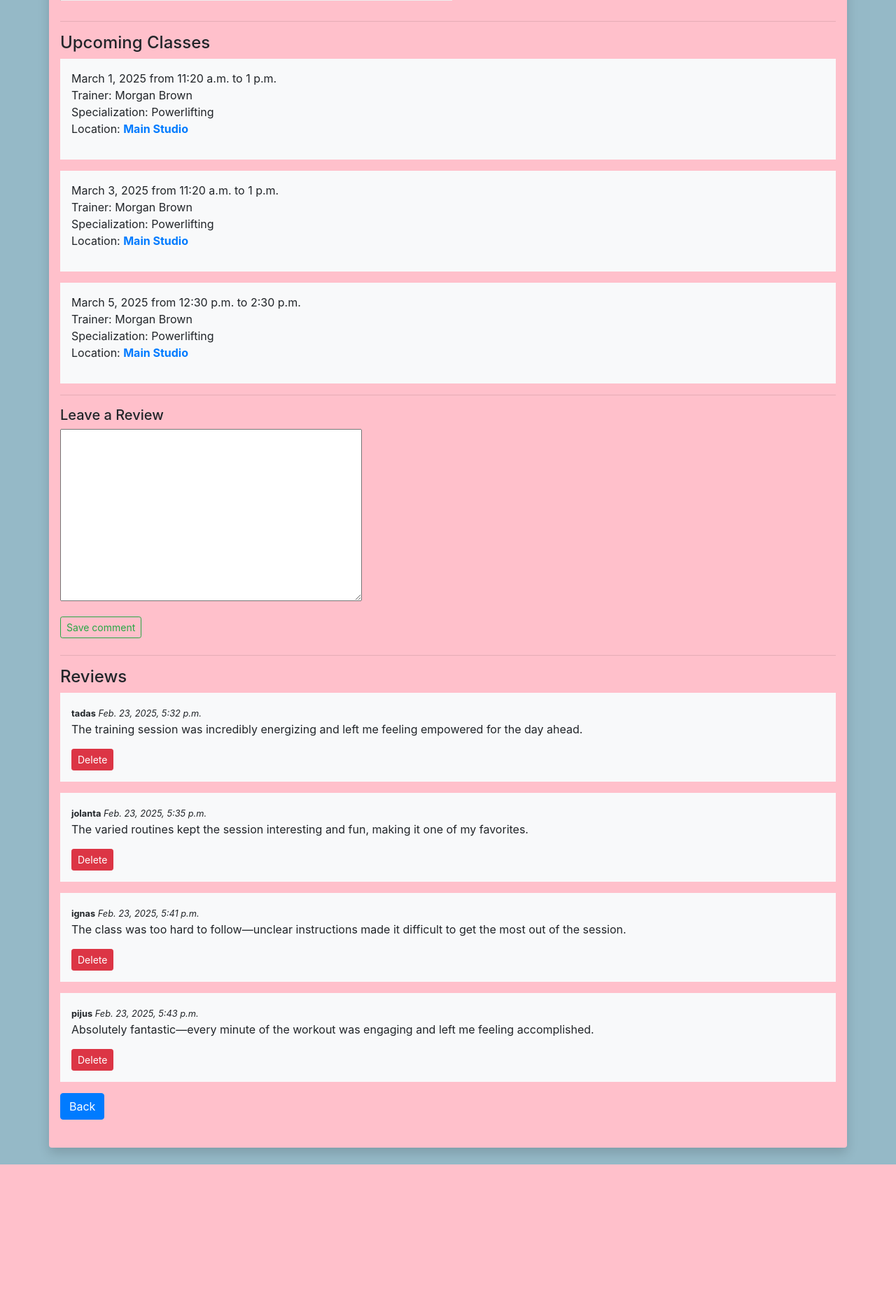
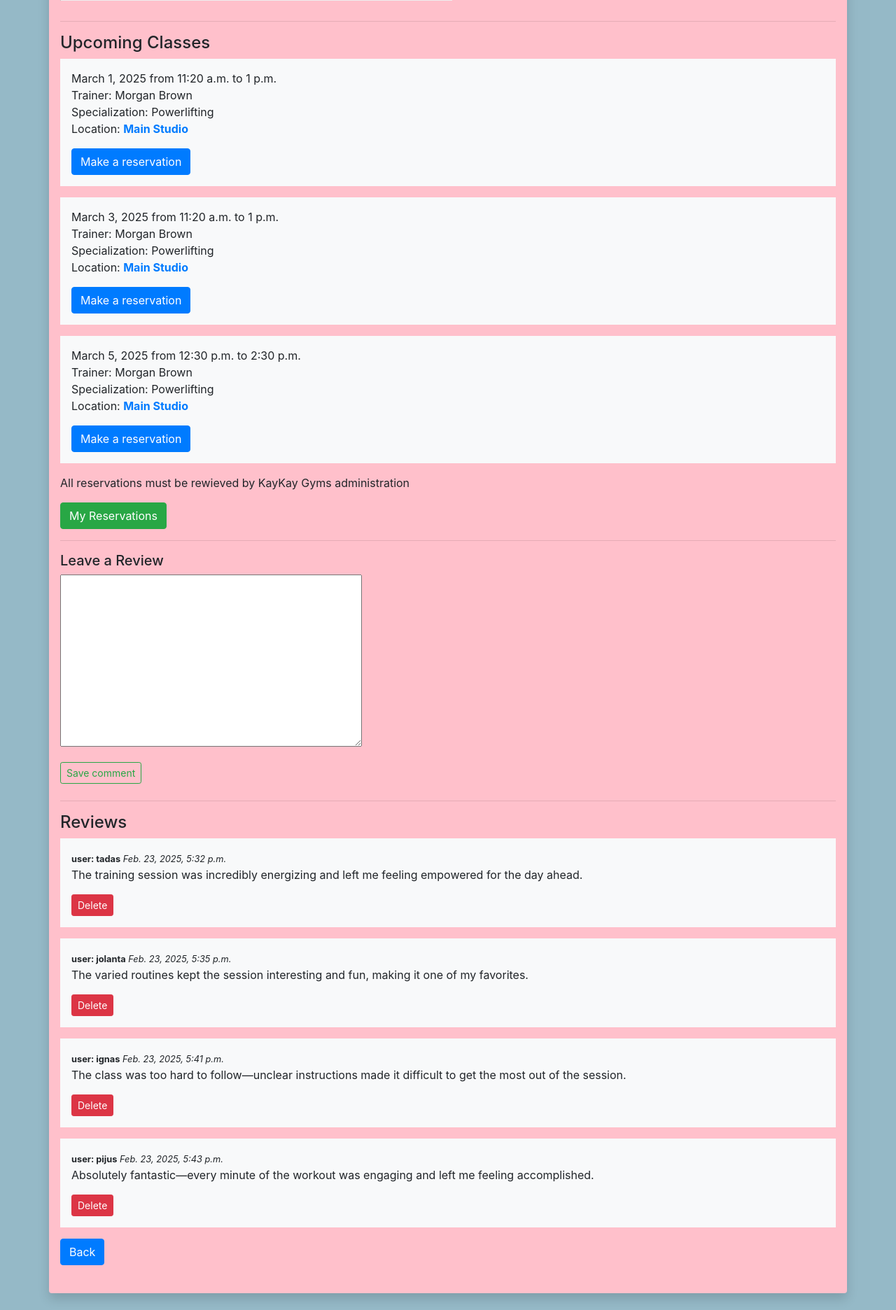
Before and after one commit to Tomanaitis/Diplominis_gym_django, a Django app: page /gym/trainingsession/6 in a window 1280 px wide. Shown: the part 1111-2983 px from the top of the page at 70% size. Before the commit the page ends 2775 px from the top, so only its background shows below. Run offline with Django 4.2, Linux system fonts and the light colour scheme; a user stored in the database is signed in; data comes from the database, SQL or seed files in the repository; both versions use the stored data as it was after the commit; some libraries are stand-ins or nearby versions; grey boxes are pictures that could not be loaded.

Commit message:
user reservation button on training session schedule. success message.

```diff
--- a/gym/templates/reservations.html
+++ b/gym/templates/reservations.html
@@ -12,8 +12,7 @@
                 <h6 class="card-subtitle mb-2 text-muted">Trainer: {{ reservation.schedule.trainer }}</h6>
                 <p class="card-text">
                     <strong>Date:</strong> {{ reservation.schedule.date }}<br>
-                    <strong>Time:</strong> {{ reservation.schedule.start_time }} - {{ reservation.schedule.end_time
-                    }}<br>
+                    <strong>Time:</strong> {{ reservation.schedule.start_time }} - {{ reservation.schedule.end_time }}<br>
                     <strong>Location:</strong>
                     <span class="font-weight-bold
                 {% if reservation.schedule.location == '1' %}text-default
@@ -41,5 +40,6 @@
 </div>
 {% else %}
 <p>No reservations found.</p>
+
 {% endif %}
 {% endblock %}
--- a/gym/templates/training_session.html
+++ b/gym/templates/training_session.html
@@ -10,7 +10,7 @@
             <hr>
             <div class="mb-3">
                 {% if trainingsession.ts_cover %}
-                <img src="{{ trainingsession.ts_cover.url }}" class="card-img-top" style="max-width: 500px;"
+                <img src="{{ trainingsession.ts_cover.url }}" class="card-img-top" style="max-width: 500px"
                      alt="{{ trainingsession.name }}">
                 {% else %}
                 <img src="{% static 'img/no-image.png' %}" class="card-img-top" style="max-width: 500px;"
@@ -42,11 +42,26 @@
                       {{ schedule.get_location_display }}
                     </span>
                     </p>
+                    {% if user.is_authenticated %}
+                      <div>
+                          <a href="{% url 'reserve-session' schedule.id %}" class="btn btn-primary">Make a reservation</a>
+                      </div>
+                    {% endif %}
                 </div>
                 {% empty %}
                 <p class="text-muted">No upcoming classes available.</p>
                 {% endfor %}
             </div>
+            {% if user.is_authenticated %}
+            <div class="mb-3">
+                <a>All reservations must be rewieved by KayKay Gyms administration</a>
+            </div>
+
+            <div>
+                <a href="{% url 'reservations-all' %}" class="btn btn-success">My Reservations </a>
+            </div>
+            {% endif %}
+
             <hr>
             {% if user.is_authenticated %}
             <div class="mb-4">
@@ -67,7 +82,7 @@
                 {% for review in trainingsession.trainingsessionreview_set.all %}
                 <div class="mb-3 p-3 bg-light">
                     <small>
-                        <strong>{{ review.reviewer }}</strong> <em>{{ review.date_created }}</em>
+                        <strong>user: {{ review.reviewer }}</strong> <em>{{ review.date_created }}</em>
                     </small>
                     <p>{{ review.content }}</p>
 
--- a/gym/urls.py
+++ b/gym/urls.py
@@ -16,5 +16,6 @@ urlpatterns = [
     path('payment/', views.PaymentsListView.as_view(), name='payments-all'),
     path('menberships/', views.MembershipListView.as_view(), name='memberships-all'),
     path('trainingsession/reviews/<int:pk>', views.TrainingSessionReviewDeleteView.as_view(), name='reviews-delete'),
-
+    path('reserversession/<int:schedule_id>/', views.reserve_training_session, name='reserve-session'),
+    path('reservation-success/', views.reservation_success, name='reservation-success'),
 ]
--- a/gym/views.py
+++ b/gym/views.py
@@ -8,7 +8,8 @@ from django.contrib.auth.decorators import login_required
 from django.contrib.auth.models import User
 from django.contrib.auth.mixins import LoginRequiredMixin, UserPassesTestMixin
 
-from .models import TrainingSession, Membership, Trainer, DisplayMembership, Reservation, Payment, TrainingSessionReview
+from .models import (TrainingSession, Membership, Trainer, DisplayMembership,
+                     Reservation, Payment, TrainingSessionReview, Schedule)
 from .forms import ProfileUpdateForm, UserUpdateForm, TrainingSessionReviewForm
 from .utils import check_password
 
@@ -264,3 +265,21 @@ class TrainingSessionReviewDeleteView(LoginRequiredMixin, UserPassesTestMixin, g
             if group.name == 'staff':
                 check = True
         return check
+
+
+@login_required
+def reserve_training_session(request, schedule_id):
+    """
+    Reserves the logged-in user for a specific training session schedule.
+    """
+    schedule = get_object_or_404(Schedule, id=schedule_id)
+    Reservation.objects.create(user=request.user, schedule=schedule)
+    return redirect('reservation-success')
+
+
+@login_required
+def reservation_success(request):
+    """
+    Displays a success message after successful reservation.
+    """
+    return render(request, 'reservation_success.html')
```
Also changed, not shown: gym/templates/reservation_success.html (added, +16 -0 lines), db.sqlite3, gym/media/profile_pics/jordan.jpeg (added), gym/media/profile_pics/jordan_Dkp0GLA.jpeg (added), gym/templates/payments.html (indentation only).
